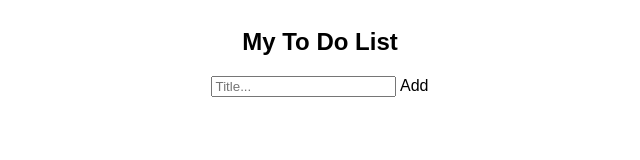
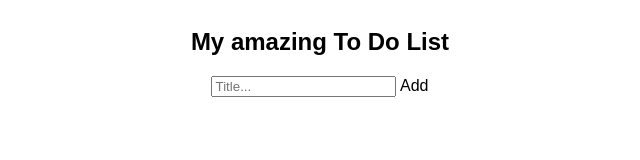
Before and after one commit to Simon-Oliver/test_git, a plain HTML site: page index.html in a window 1280 px wide. Shown: the whole page, without its empty margins (320-960 px from the left). Drawn offline with Linux system fonts and the light colour scheme.

Commit message:
new title

```diff
--- a/index.html
+++ b/index.html
@@ -12,7 +12,7 @@
 
 <body>
     <div class="container">
-            <h2>My To Do List</h2>
+            <h2>My amazing To Do List</h2>
         <div id="myDIV" class="header">
             <input type="text" id="myInput" placeholder="Title...">
             <span class="addBtn">Add</span>
```
